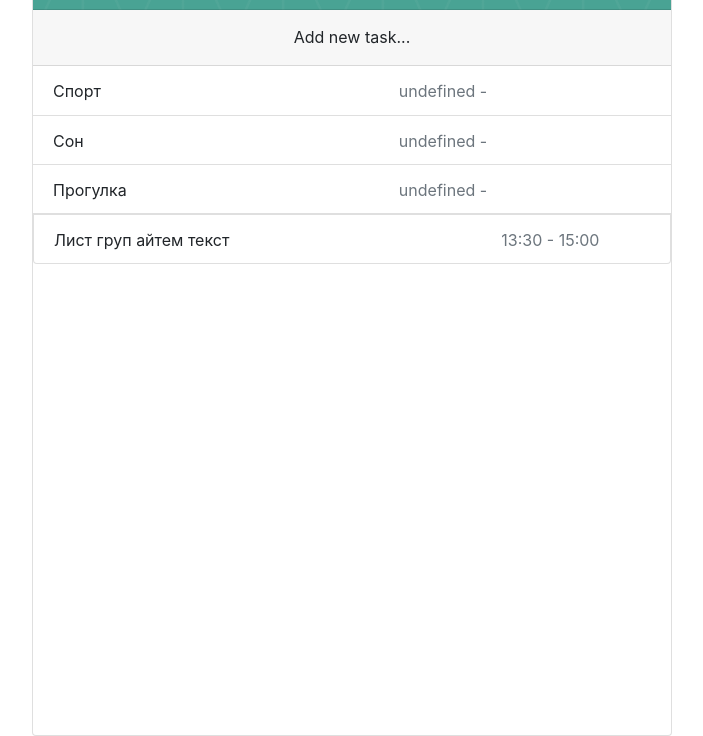
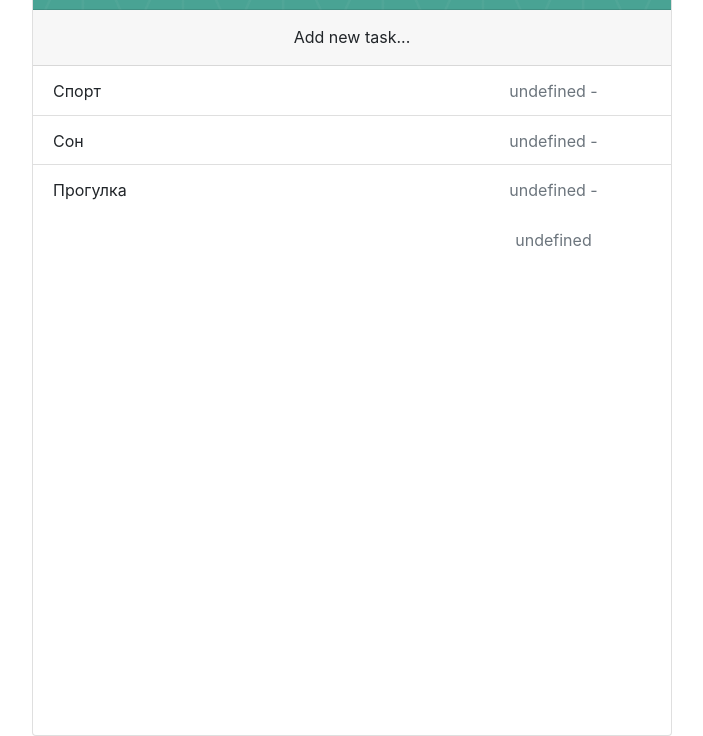
Before and after one commit to seeyouguys/timetable-app, a plain HTML site: page index.html in a window 1280 px wide. Shown: the part 64-800 px from the top of the page, without its empty margins (288-991 px from the left). Drawn offline with nearby package versions, Linux system fonts and the light colour scheme.

Commit message:
tasks are sorted by startTime now

```diff
--- a/css/style.css
+++ b/css/style.css
@@ -40,4 +40,5 @@
 
 .time {
 	position: relative;
+	right: -85px;
 }
--- a/index.html
+++ b/index.html
@@ -32,7 +32,7 @@
 
 					<div class="col-sm-8">
 						<form id="add-task-form">
-							<input name="text" placeholder="" value="activity" type="text">
+							<input name="text" placeholder="" value="activity" type="text" maxlength="40">
 							<input name="time-start" value="13:30"type="time">
 							<input name="time-end" value="14:00"type="time">
 						</form>
@@ -49,24 +49,6 @@
 
 		<ul id="task-container" class="list-group list-group-flush">
 			<!-- JS rendered tasks go here -->
-		</ul>
-			<li class="list-group-item">
-				<div class="row">
-					<div class="col-sm-7">
-						<span class="task-text">Лист груп айтем текст</span>
-					</div>
-
-					<div class="task-controls hidden offset-sm-1 col-sm">
-						<button class="btn btn-md btn-danger">X</button>
-						<button class="btn btn-md btn-warning">E</button>
-					</div>
-
-					<div class="task-time col-sm-5 text-center text-muted">
-						13:30 - 15:00
-					</div>
-
-				</div>
-			</li>
 	</div>
 
 	<script src="js/jquery-3.3.1.min.js"></script>
--- a/js/main-functions.js
+++ b/js/main-functions.js
@@ -20,12 +20,17 @@ const saveTasks = (tasks) => localStorage.setItem('tasksJSON', JSON.stringify(ta
 const generateTaskEl = function (task) {
 	const taskRoot = $('<li class="list-group-item">')
 	const row = $('<div class="row">')
+
 	taskRoot.append(row)
 
-	const col1 = $('<div class="col-sm-6">')
-	const col2 = $('<div class="task-controls col-sm-3 hidden">')
-	const col3 = $('<div class="task-time col-sm-3 text-center text-muted">')
-	row.append(col1, col3, col2)
+	const controlsContainer = $('<div class="task-controls col-sm-6 hidden" style="padding: 0;">')
+	const timeContainer = $('<div class="task-time col-sm-6 text-center text-muted">')
+
+	const col1 = $('<div class="col-sm-7">')
+	const col2 = $('<div class="col-sm-5 row" style="padding: 0;">')
+
+	col2.append(timeContainer, controlsContainer)
+	row.append(col1, col2)
 
 	// text
 	col1.append(task.text)
@@ -33,7 +38,7 @@ const generateTaskEl = function (task) {
 	// controls
 	const btnEdit = $('<button class="btn btn-md btn-warning">E</button>')
 	const btnRemove = $('<button class="btn btn-md btn-danger">X</button>')
-	col2.append(btnRemove, btnEdit)
+	controlsContainer.append(btnRemove, btnEdit)
 
 	btnEdit.click((e) => console.log(e.target, 'edit'))
 
@@ -45,12 +50,10 @@ const generateTaskEl = function (task) {
 
 	// time
 	const timeEl = $(`<div class='time'>${task.startTime} - ${task.endTime}</div>`)
-	col3.append(timeEl)
+	timeContainer.append(timeEl)
 
-
-	taskRoot.mouseenter((e) => col2.fadeToggle(90, (e) => timeEl.animate({ "right": "+=50px" }, 70)))
-	taskRoot.mouseleave((e) => col2.fadeToggle(30, (e) => timeEl.animate({ "right": "-=50px" }, 80)))
-	// taskRoot.hover( (e) => fadeSwitch(col2, col3, 80))
+	taskRoot.mouseenter((e) => timeEl.animate({ "right": "+=50px" }, 70, (e) => controlsContainer.fadeToggle(80)))
+	taskRoot.mouseleave((e) => controlsContainer.fadeToggle(30, (e) => timeEl.animate({ "right": "-=50px" }, 80)))
 
 
 	return taskRoot
@@ -61,6 +64,17 @@ const renderTasks = function (tasks) {
 	// Clean the existing tasks
 	const taskContainer = $('#task-container')
 	taskContainer.empty()
+
+	// Sort them by timeStart
+	tasks.sort(function (a, b) {
+		if (a.startTime > b.startTime) {
+			return 1
+		} else if (a.startTime < b.startTime) {
+			return -1
+		} else {
+			return 0
+		}
+	})
 
 	// Render them
 	tasks.forEach(task => taskContainer.append(generateTaskEl(task)))
```
